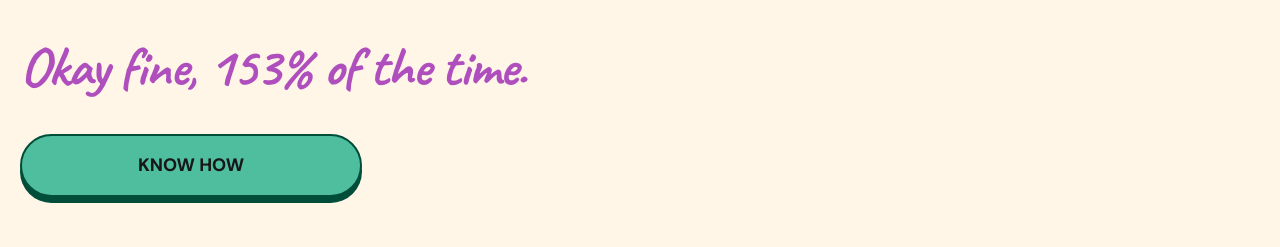
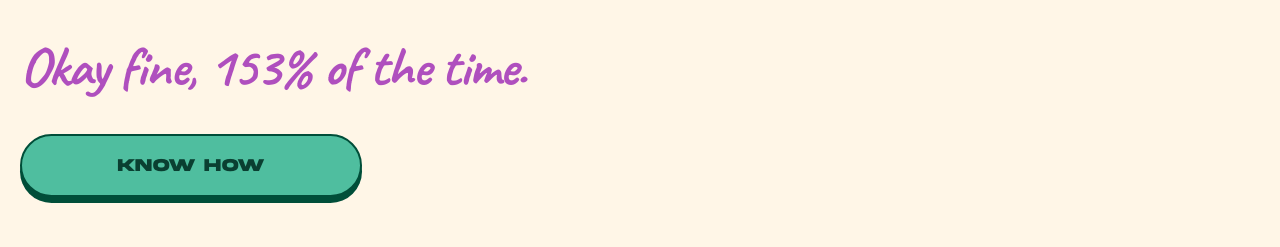
Before and after one commit to andrew-0210/sociorealm_website, a Next.js app: page / in a window 1280 px wide. Shown: the part 1299-1546 px from the top of the page. Built offline with nearby package versions, Linux system fonts and the light colour scheme.

Commit message:
button updated

```diff
--- a/src/components/sections/WhyUs.jsx
+++ b/src/components/sections/WhyUs.jsx
@@ -17,7 +17,7 @@ const WhyUs = () => {
           <span className="font-handwritten text-[2rem] leading-[1.25] font-bold tracking-tight text-[#AF4FBE] md:text-[3.5rem]">
             Okay fine, 153% of the time.
           </span>
-          <button className="min-w-[250px] cursor-pointer rounded-full border-[2px] border-[#004e39] bg-[#4fbe9f] py-[1rem] text-[1rem] font-extrabold uppercase shadow-[0_6px_0px_rgba(0,78,57,1)] transition-shadow duration-200 ease-in hover:shadow-none md:min-w-[342px] md:text-[1.125rem]">
+          <button className="font-heading min-w-[250px] cursor-pointer rounded-full border-[2px] border-[#004e39] bg-[#4fbe9f] py-[1rem] text-[1rem] text-[#0a3f31] uppercase shadow-[0_6px_0px_rgba(0,78,57,1)] transition-shadow duration-200 ease-in hover:shadow-none md:min-w-[342px] md:text-[1.125rem]">
             Know How
           </button>
         </div>
```
